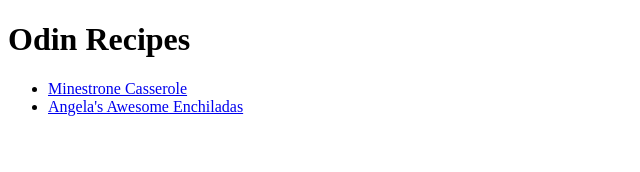
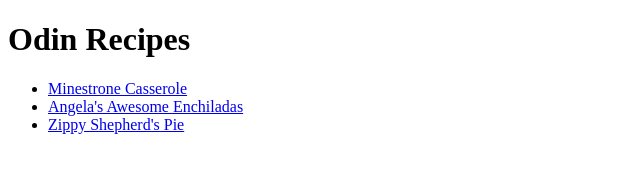
Before and after one commit to HAVICODE/odin-recipes, a plain HTML site: page index.html in a window 1280 px wide. Shown: the whole page, without its empty margins (0-640 px from the left). Drawn offline with Linux system fonts and the light colour scheme.

Commit message:
add pie recipe on index

```diff
--- a/index.html
+++ b/index.html
@@ -10,6 +10,7 @@
         <ul>
             <li><a href="./recipes/casserole.html">Minestrone Casserole</a></li>
             <li><a href="./recipes/enchiladas.html">Angela's Awesome Enchiladas</a></li>
+            <li><a href="./recipes/pie.html">Zippy Shepherd's Pie</a></li>
         </ul>
     </body>
 </html>
```
Also changed, not shown: recipes/pie.html (added).
